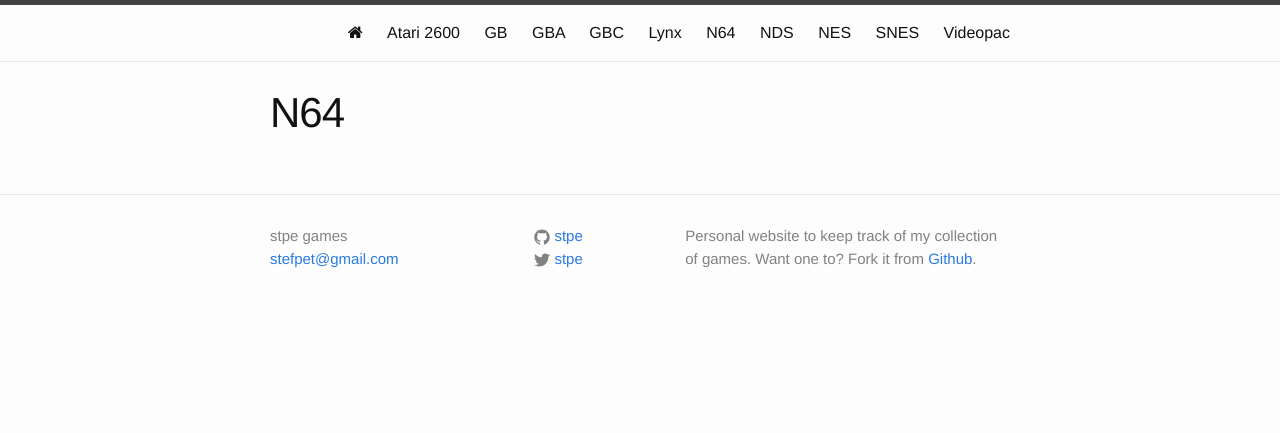
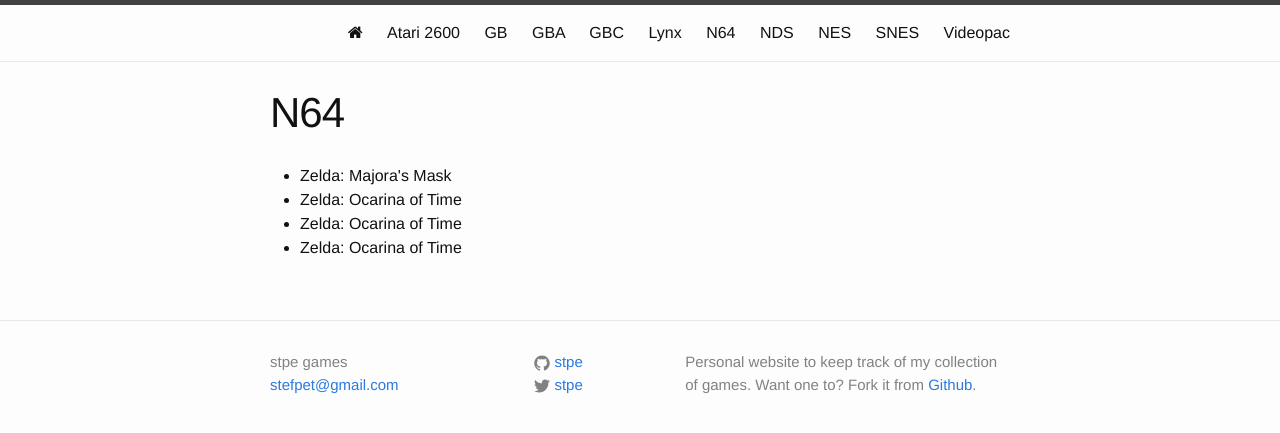
Before and after one commit to stpe/games, a Jekyll site: the page built from n64.md, in a window 1280 px wide. Shown: the top 433 px of the page. Built offline with Jekyll 4.4.1, drawn with Linux system fonts in a browser that asks for light colours; nearby versions of some CDN libraries; some of the changed lines change nothing that is shown.

Commit message:
Updated games data

```diff
--- a/_data/games.json
+++ b/_data/games.json
@@ -5,6 +5,10 @@
   },
   {
     "title": "32 in 1",
+    "platform": "A2600"
+  },
+  {
+    "title": "Acid Drop",
     "platform": "A2600"
   },
   {
@@ -109,6 +113,11 @@
     "title": "Breakout",
     "platform": "A2600",
     "code": "CX2622P"
+  },
+  {
+    "title": "Carnival",
+    "platform": "A2600",
+    "code": "4L2277 / PA244525"
   },
   {
     "title": "Centipede",
@@ -379,6 +388,11 @@
     "platform": "A2600"
   },
   {
+    "title": "Mouse Trap",
+    "platform": "A2600",
+    "code": "4L1819"
+  },
+  {
     "title": "My Golf",
     "platform": "A2600"
   },
@@ -401,6 +415,11 @@
     "title": "Othello",
     "platform": "A2600",
     "code": "CX2639P"
+  },
+  {
+    "title": "Pac Man",
+    "platform": "A2600",
+    "code": "CX2646"
   },
   {
     "title": "Pac Man",
@@ -927,6 +946,26 @@
     "platform": "LYNX"
   },
   {
+    "title": "Zelda: Majora&apos;s Mask",
+    "platform": "N64",
+    "code": "NUS-NZSP-EUR"
+  },
+  {
+    "title": "Zelda: Ocarina of Time",
+    "platform": "N64",
+    "code": "NUS-NZLP-EUR"
+  },
+  {
+    "title": "Zelda: Ocarina of Time",
+    "platform": "N64",
+    "code": "NUS-NZLP-EUR"
+  },
+  {
+    "title": "Zelda: Ocarina of Time",
+    "platform": "N64",
+    "code": "NUS-NZLP-EUR"
+  },
+  {
     "title": "Pokemon Platinum",
     "platform": "NDS",
     "code": "NTR-CPUP-EUR"
@@ -1214,6 +1253,11 @@
     "code": "SNSP-FS-NOE"
   },
   {
+    "title": "Zelda: A Link to the Past",
+    "platform": "SNES",
+    "code": "SNSP-ZL-SCN"
+  },
+  {
     "title": "Alien Invaders-Plus!",
     "platform": "VIDEOPAC",
     "code": "ODYSSEY2/AA9428"
```
